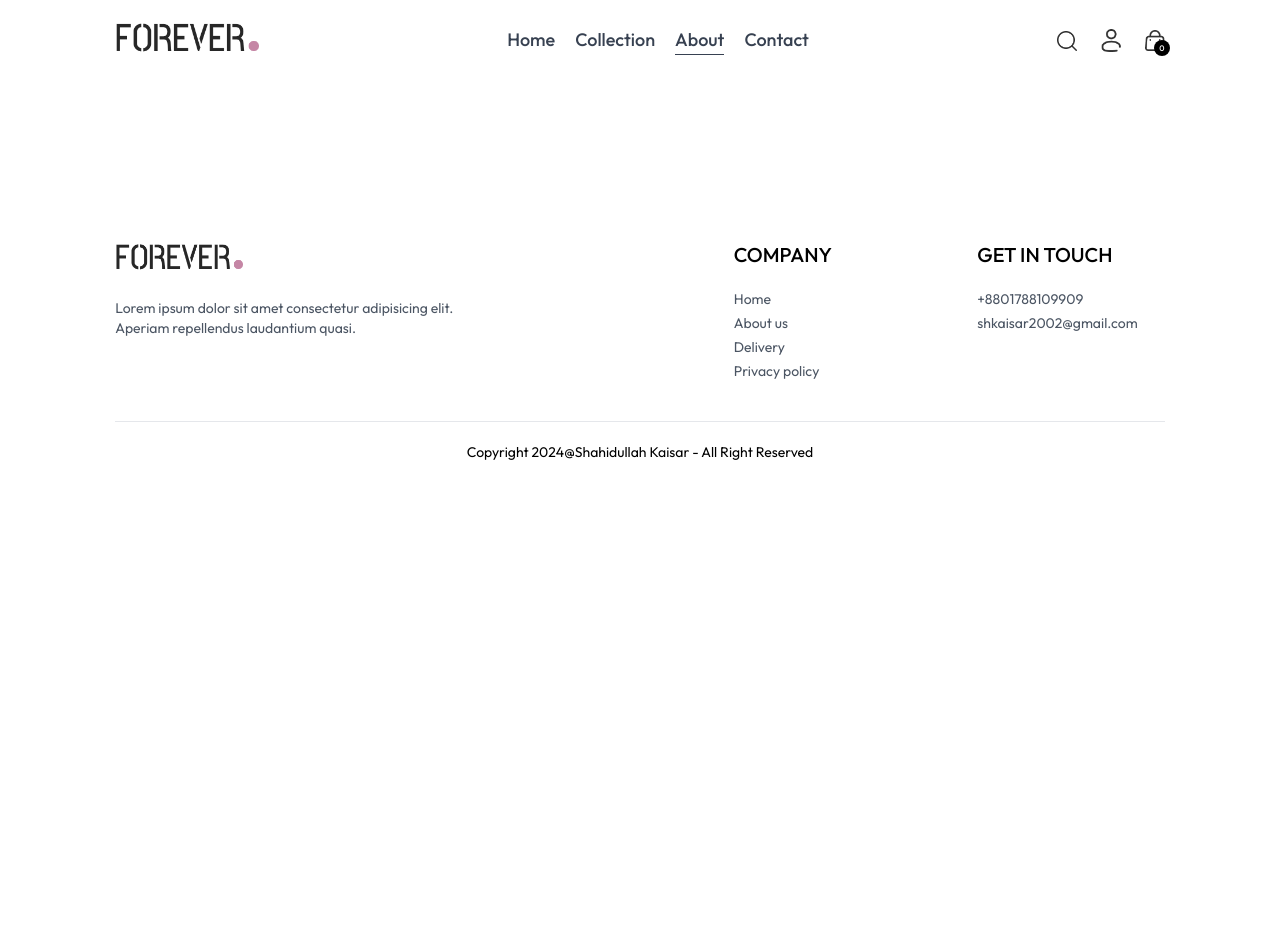
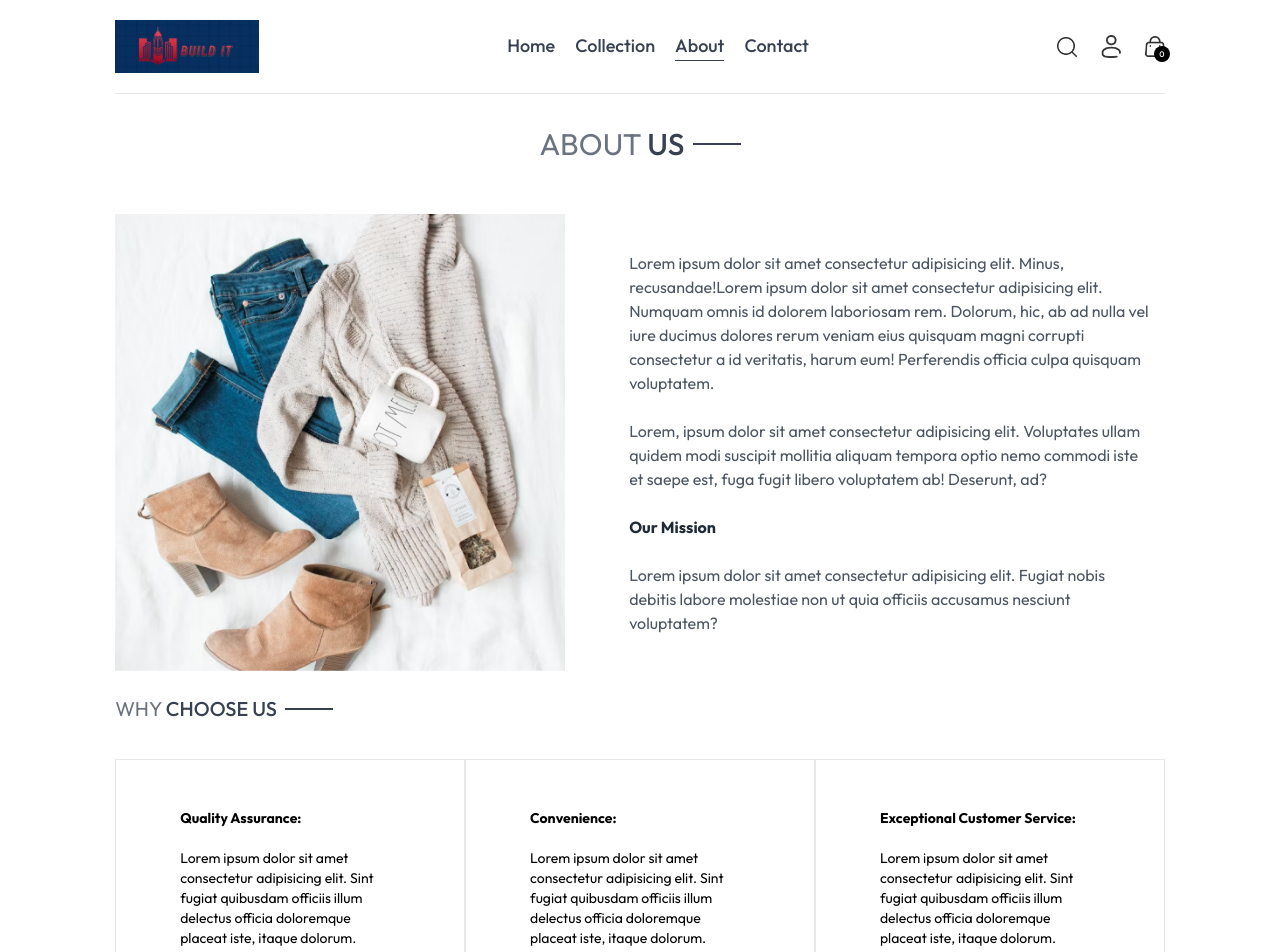
Before and after one commit to Shahidullah-Kaisar/MernStack-Ecommerce, a React (Vite) app in the folder frontend/: page /about in a window 1280 px wide. Shown: the top 952 px of the page. Before the commit the page ends 800 px from the top, so only its background shows below. Built offline with nearby package versions, Linux system fonts and the light colour scheme; a web font is replaced by a local one.

Commit message:
frontend complete

```diff
--- a/frontend/src/components/Hero.jsx
+++ b/frontend/src/components/Hero.jsx
@@ -1,10 +1,66 @@
-import React from 'react';
+import React, { useState, useEffect } from 'react';
+import { assets } from '../assets/assets';
+
+const Hero = () => {
+
+    const [image, setImage] = useState('');
+
+    const images = [
+        assets.hero_img,
+
+    ];
+
+    useEffect(() => {
+
+        setImage(images[0]);
+
+        const interval = setInterval(() => {
+            setImage((prevImage) => {
+                const currentIndex = images.indexOf(prevImage);
+                const nextIndex = (currentIndex + 1) % images.length;
+                return images[nextIndex];
+            });
+        }, 3000);
+
+        return () => clearInterval(interval);
+    }, []);
+
+    return (
+        <div className='flex flex-col sm:flex-row border border-gray-400'>
+            {/* Hero Left Side */}
+            <div className='w-full sm:w-1/2 flex items-center justify-center py-10 sm:py-0'>
+                <div className='text-[#414141]'>
+                    <div className='flex items-center gap-2'>
+                        <p className='w-8 md:w-11 h-[2px] bg-[#414141]'></p>
+                        <p className='font-medium text-sm md:text-base'>OUR BESTSELLERS</p>
+                    </div>
+                    <h1 className='prata-regular text-3xl sm:py-3 lg:text-5xl leading-relaxed'>
+                        Latest Arrivals
+                    </h1>
+                    <div className='flex items-center gap-2'>
+                        <p className='font-semibold text-sm md:text-base'>SHOP NOW</p>
+                        <p className='w-8 md:w-11 h-[1px] bg-[#414141]'></p>
+                    </div>
+                </div>
+            </div>
+            {/* Hero Right Side */}
+            <img className='w-full sm:w-1/2' src={image} alt="Hero" />
+        </div>
+    );
+};
+
+export default Hero;
+
+
+
+/*import React from 'react';
 import { assets } from '../assets/assets';
 
 const Hero = () => {
     return (
-        <div className='container flex flex-col sm:flex-row border border-gray-400'>
-            {/* hero left side */}
+        <div className='flex flex-col sm:flex-row border border-gray-400'>
+
+            //left side
             <div className='w-full sm:w-1/2 flex items-center justify-center py-10 sm:py-0'>
                 <div className='text-[#414141]'>
                     <div className='flex items-center gap-2'>
@@ -18,10 +74,14 @@ const Hero = () => {
                     </div>
                 </div>
             </div>
-            {/* hero right side */}
+
+            //right side
+
             <img className='w-full sm:w-1/2' src={assets.hero_img} alt="" />
         </div>
     );
 };
 
 export default Hero;
+
+*/
--- a/frontend/src/pages/About.jsx
+++ b/frontend/src/pages/About.jsx
@@ -1,9 +1,43 @@
 import React from 'react';
+import Title from '../components/Title';
+import { assets } from '../assets/assets';
+import NewsletterBox from '../components/NewsletterBox';
 
 const About = () => {
     return (
         <div>
+            <div className='text-3xl text-center pt-8 border-t'>
+                <Title text1={'ABOUT'} text2={'US'}></Title>
+            </div>
+            <div className='flex flex-col md:flex-row gap-16 mt-10'>
+                <img className='w-full md:max-w-[450px]' src={assets.about_img} alt="" />
+                <div className='flex flex-col justify-center gap-6 text-gray-600 md:w-2/4'>
+                    <p>Lorem ipsum dolor sit amet consectetur adipisicing elit. Minus, recusandae!Lorem ipsum dolor sit amet consectetur adipisicing elit. Numquam omnis id dolorem laboriosam rem. Dolorum, hic, ab ad nulla vel iure ducimus dolores rerum veniam eius quisquam magni corrupti consectetur a id veritatis, harum eum! Perferendis officia culpa quisquam voluptatem.</p>
+                    <p>Lorem, ipsum dolor sit amet consectetur adipisicing elit. Voluptates ullam quidem modi suscipit mollitia aliquam tempora optio nemo commodi iste et saepe est, fuga fugit libero voluptatem ab! Deserunt, ad?</p>
+                    <b className='text-gray-800'>Our Mission</b>
+                    <p>Lorem ipsum dolor sit amet consectetur adipisicing elit. Fugiat nobis debitis labore molestiae non ut quia officiis accusamus nesciunt voluptatem?</p>
+                </div>
+            </div>
 
+            <div className='text-xl py-6'>
+                    <Title text1={'WHY'} text2={'CHOOSE US'}></Title>
+            </div>
+
+            <div className='flex flex-col md:flex-row text-sm mb-20'>
+                <div className='border px-10 md:px-16 py-8 sm:py-12 flex flex-col gap-5'>
+                    <b>Quality Assurance:</b>
+                    <p>Lorem ipsum dolor sit amet consectetur adipisicing elit. Sint fugiat quibusdam officiis illum delectus officia doloremque placeat iste, itaque dolorum.</p>
+                </div>
+                <div className='border px-10 md:px-16 py-6 sm:py-12 flex flex-col gap-5'>
+                    <b>Convenience:</b>
+                    <p>Lorem ipsum dolor sit amet consectetur adipisicing elit. Sint fugiat quibusdam officiis illum delectus officia doloremque placeat iste, itaque dolorum.</p>
+                </div>
+                <div className='border px-10 md:px-16 py-8 sm:py-12 flex flex-col gap-5'>
+                    <b>Exceptional Customer Service:</b>
+                    <p>Lorem ipsum dolor sit amet consectetur adipisicing elit. Sint fugiat quibusdam officiis illum delectus officia doloremque placeat iste, itaque dolorum.</p>
+                </div>
+            </div>
+            <NewsletterBox></NewsletterBox>
         </div>
     );
 };
--- a/frontend/src/pages/Contact.jsx
+++ b/frontend/src/pages/Contact.jsx
@@ -1,9 +1,27 @@
 import React from 'react';
+import Title from '../components/Title';
+import { assets } from '../assets/assets';
+import NewsletterBox from '../components/NewsletterBox';
 
 const Contact = () => {
     return (
         <div>
+            <div className='text-2xl text-center py-10 border-t'>
+                <Title text1={'CONTACT'} text2={'US'}></Title>
+            </div>
 
+            <div className='flex flex-col md:flex-row justify-center gap-10 my-10 mb-28'>
+                <img className='w-full md:max-w-[480px]' src={assets.contact_img} alt="" />
+                <div className='flex flex-col justify-center items-start gap-6'>
+                    <p className='font-semibold text-xl text-gray-600'>Our Store</p>
+                    <p className='text-gray-600'>5454 Dhaka <br /> Savar 1250,Dhaka,Bangladesh</p>
+                    <p className='text-gray-600'>Tel: 415 555-1234 <br /> Email: sh2002@gmail.com</p>
+                    <p className='font-semibold text-xl text-gray-600'>Careers at BuildIt</p>
+                    <p className='text-gray-600'>Learn more about our teams and job openings</p>
+                    <button className='border border-black px-8 py-2 hover:bg-black hover:text-white transition-all duration-500'>Explore Jobs</button>
+                </div>
+            </div>
+            <NewsletterBox></NewsletterBox>
         </div>
     );
 };
--- a/frontend/src/pages/Login.jsx
+++ b/frontend/src/pages/Login.jsx
@@ -1,24 +1,30 @@
 import React, { useState } from 'react';
 
 const Login = () => {
+
     const [currentState, setCurrentState] = useState('Sign Up')
+
+    const onSubmitHandler = async (e) =>{
+        e.preventDefault();
+    }
     return (
-        <form>
-            <div>
-                <p>{currentState}</p>
-                <hr />
+        <form onSubmit={onSubmitHandler} className='flex flex-col items-center gap-4 w-[96%] sm:max-w-96 m-auto mt-14 text-gray-800'>
+            <div className='inline-flex items-center gap-2 mb-2 mt-10'>
+                <p className='prata-regular text-3xl'>{currentState}</p>
+                <hr className='border-none h-[2px] w-9 bg-gray-800'/>
             </div>
-            { currentState === 'Login' ? " " : <input type="text" placeholder='Name'/> }
-            <input type="email" placeholder='Email'/>
-            <input type="password" placeholder='Password'/>
-            <div>
-                <p>Forgot your password?</p>
+            { currentState === 'Login' ? " " : <input className='w-full px-3 py-3 border border-gray-800' type="text" placeholder='Name' required/> }
+            <input className='w-full px-3 py-3 border border-gray-800' type="email" placeholder='Email' required/>
+            <input className='w-full px-3 py-3 border border-gray-800' type="password" placeholder='Password' required/>
+            <div className='w-full flex justify-between text-sm mt-[-8px]'>
+                <p className='cursor-pointer hover:underline'>Forgot your password?</p>
                 {
                     currentState === "Login"
-                    ? <p onClick={()=>setCurrentState('Sign Up')} className='cursor-pointer'>Create a account</p>
-                    : <p onClick={()=>setCurrentState('Login')} className='cursor-pointer'>Login</p>
+                    ? <p onClick={()=>setCurrentState('Sign Up')} className='cursor-pointer hover:underline'>Create a account</p>
+                    : <p onClick={()=>setCurrentState('Login')} className='cursor-pointer hover:underline'>Login</p>
                 }
             </div>
+            <button className='bg-black text-white font-light px-8 py-2 mt-4'>{currentState === 'Login' ? 'Sign In' : 'Sign Up' }</button>
         </form>
     );
 };
```
Also changed, not shown: frontend/src/assets/logo.png, 1 other file (tests, documents, lock files or other folders).
